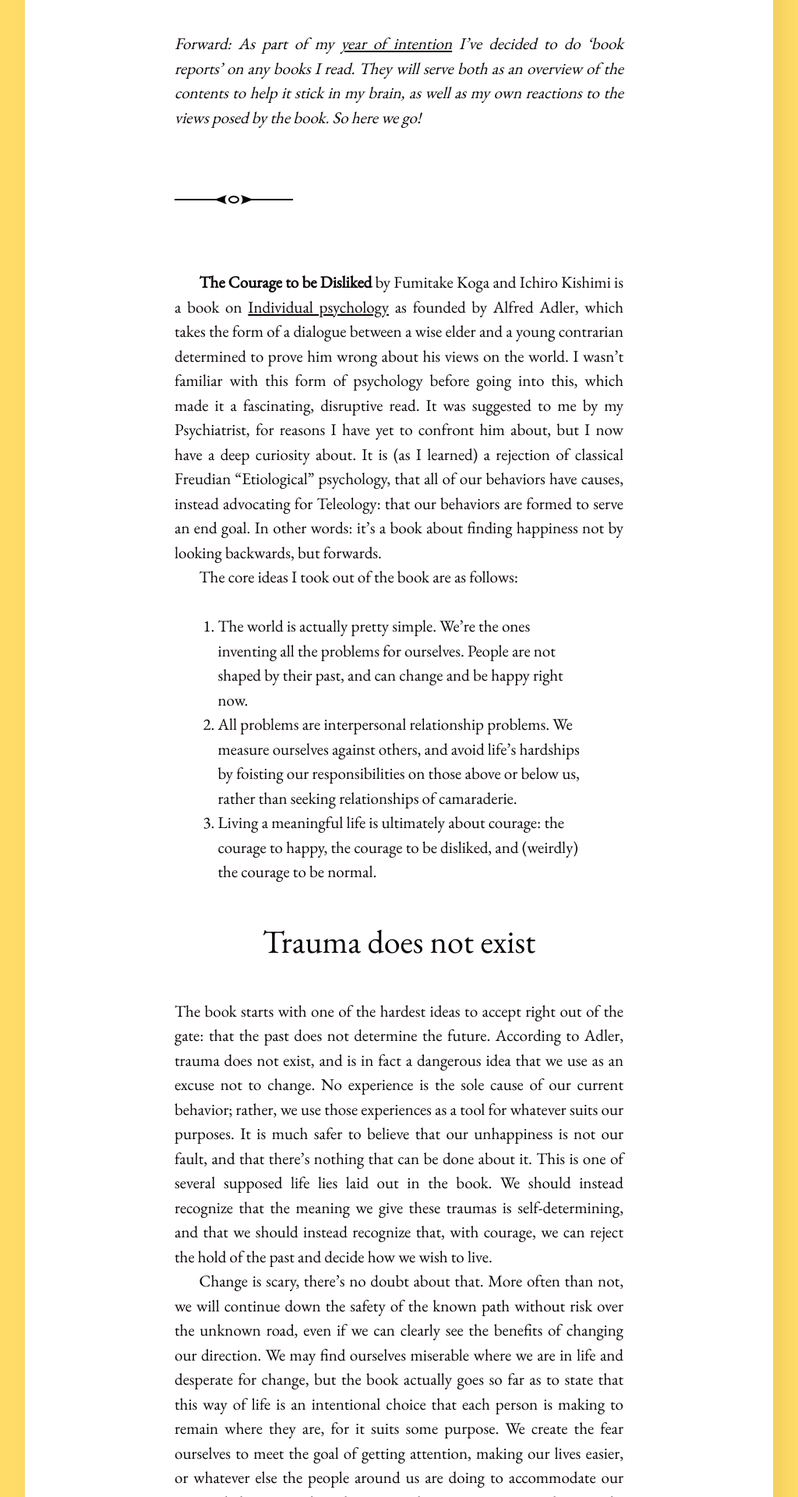
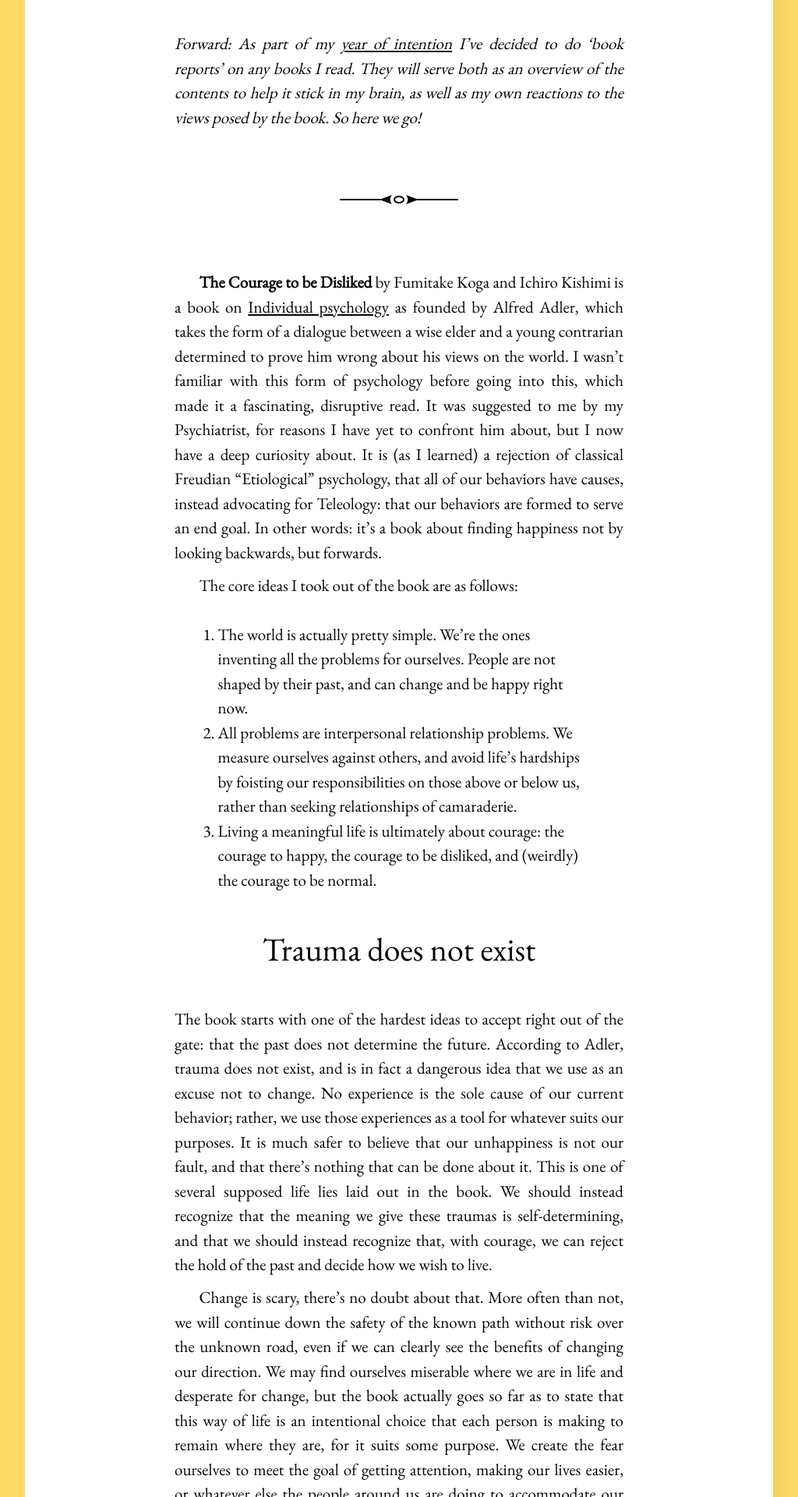
Before and after one commit to mrmikedrum/blog, a Jekyll site: the page built from _posts/2021-01-24-the-courage-to-be-disliked.md, in a window 1280 px wide. Shown: the part 464-2384 px from the top of the page at 78% size, without its empty margins (128-1152 px from the left). Built offline with Jekyll 4.4.1, drawn with Linux system fonts in a browser that asks for light colours.

Commit message:
fix up some styling to my own liking

```diff
--- a/_sass/_article.scss
+++ b/_sass/_article.scss
@@ -24,6 +24,7 @@
   text-align: justify;
   text-indent: 1.5em;
   text-justify: inter-word;
+  margin-bottom: 0.5em;
 }
 
 .post p:first-of-type,
--- a/_sass/_base.scss
+++ b/_sass/_base.scss
@@ -85,7 +85,7 @@
   border: 0;
   height: 0;
   @include divider;
-  margin: 4em 0;
+  margin: 4em auto;
 }
 
 img {
```
